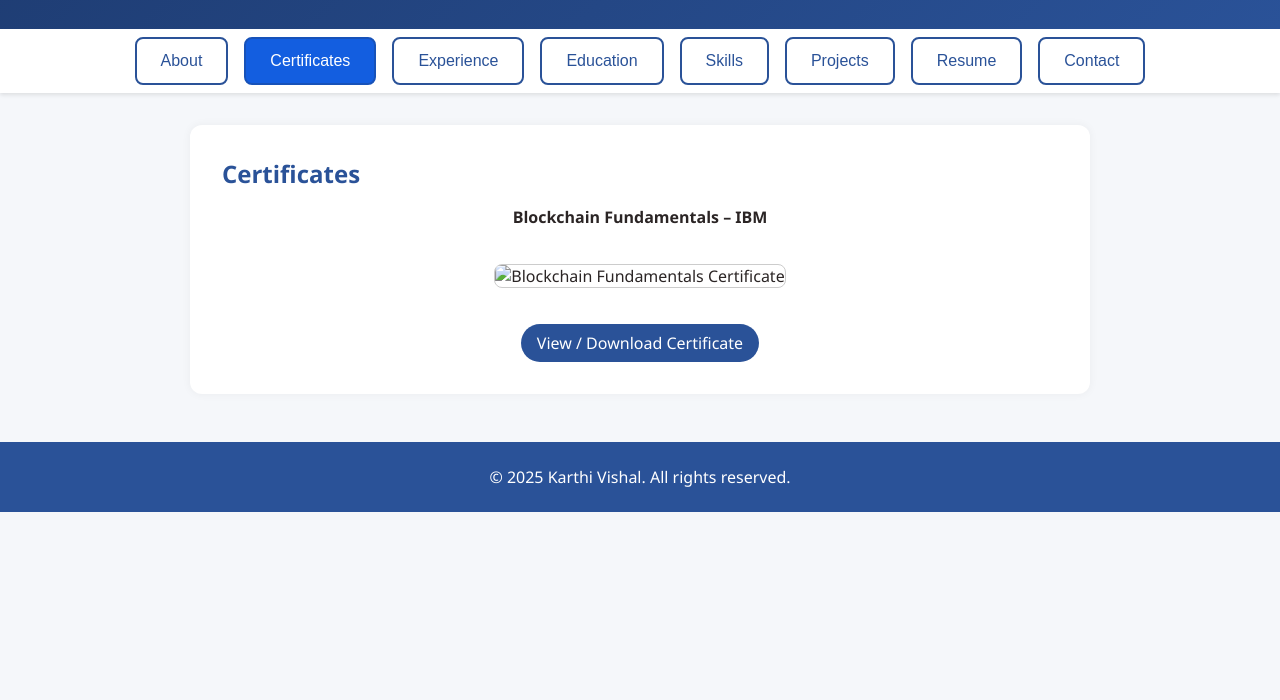
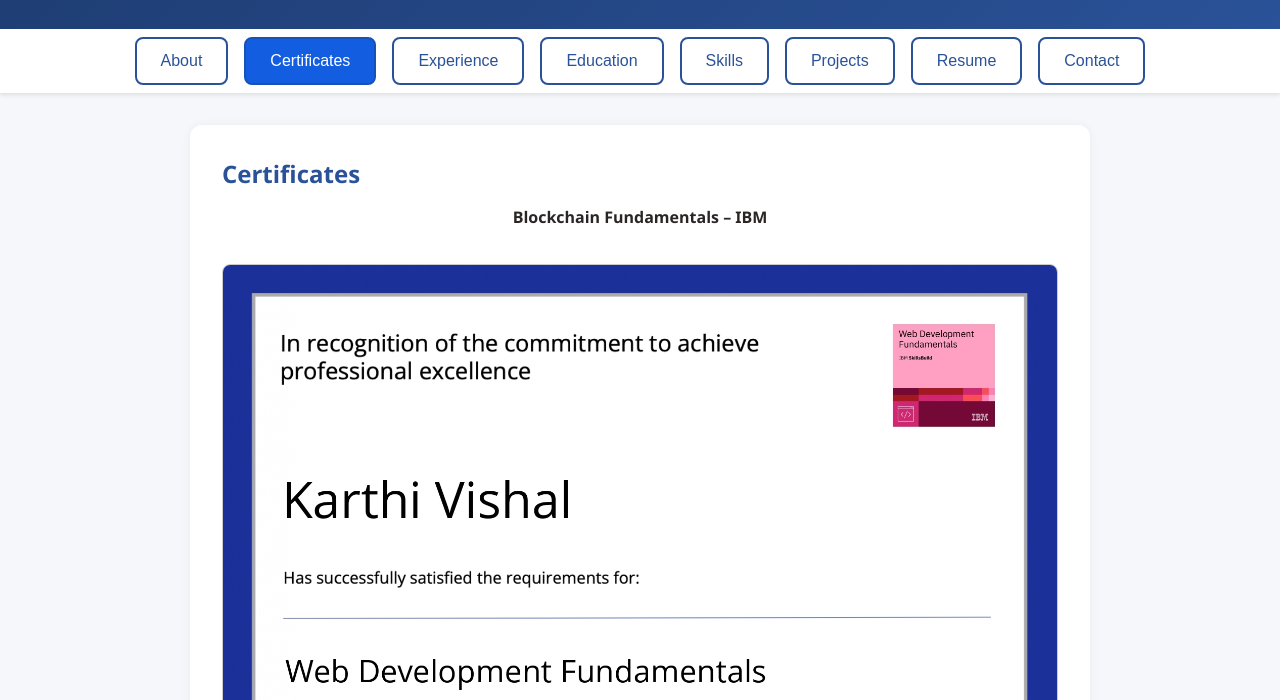
Before and after one commit to karthi0007-MS/karthi, a plain HTML site: page index.html in a window 1280 px wide. Both pictures are taken after a click on the button "Certificates". Shown: the part 100-800 px from the top of the page. Drawn offline with Linux system fonts and the light colour scheme.

Commit message:
index.html

```diff
--- a/index.html
+++ b/index.html
@@ -239,8 +239,8 @@
   <div style="display: flex; flex-direction: column; align-items: center; gap: 20px;">
     <p><b>Blockchain Fundamentals – IBM</b></p>
     <!-- Show certificate as JPG -->
-    <img src="./certificate.jpg" alt="Blockchain Fundamentals Certificate" class="certificate-img">
-    <p><a href="./certificate.jpg" target="_blank" class="download-button">View / Download Certificate</a></p>
+    <img src="Karthi Vishal.jpg" alt="Blockchain Fundamentals Certificate" class="certificate-img">
+    <p><a href="Karthi Vishal.jpg" target="_blank" class="download-button">View / Download Certificate</a></p>
   </div>
 </section>
 
```
